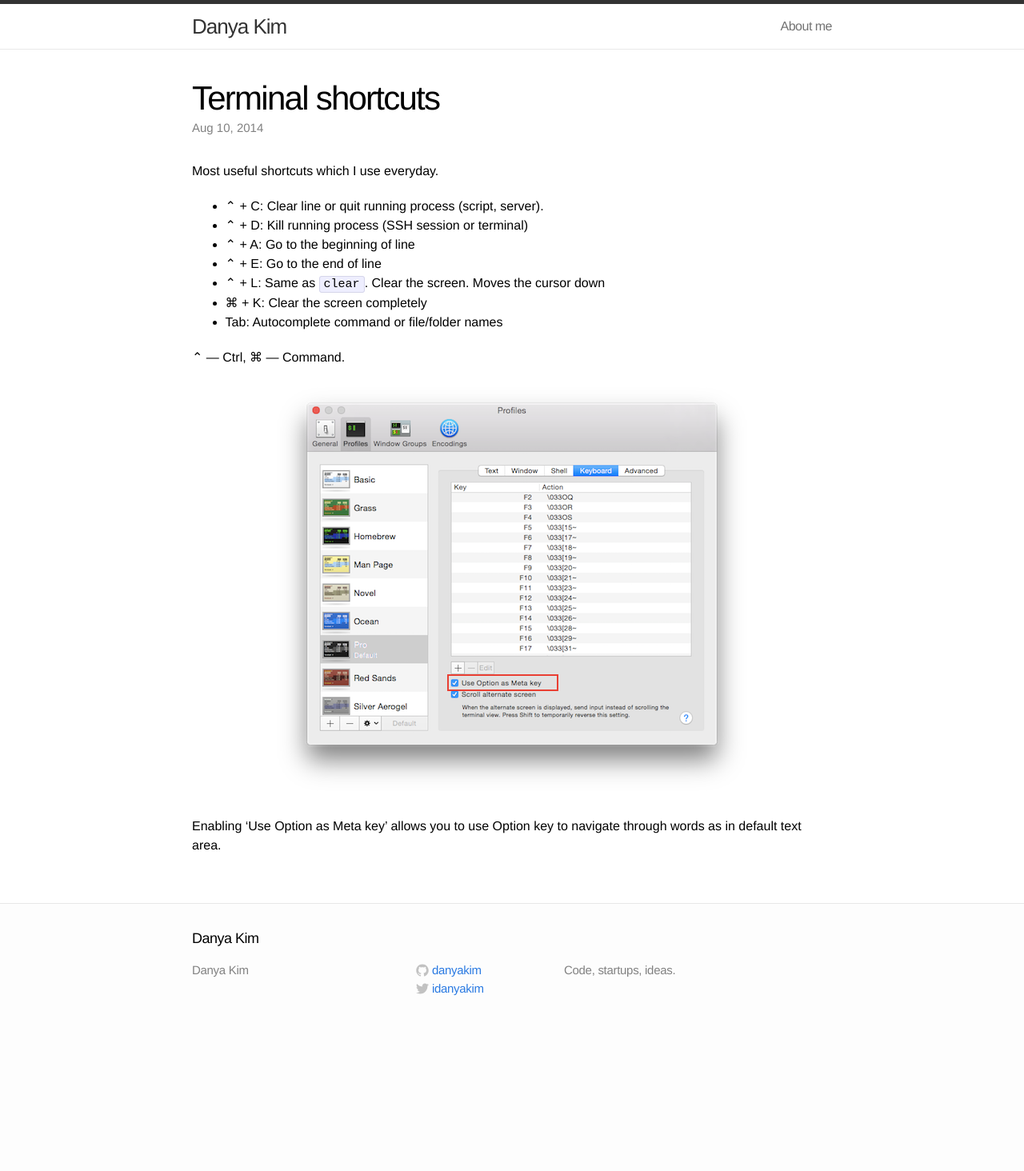
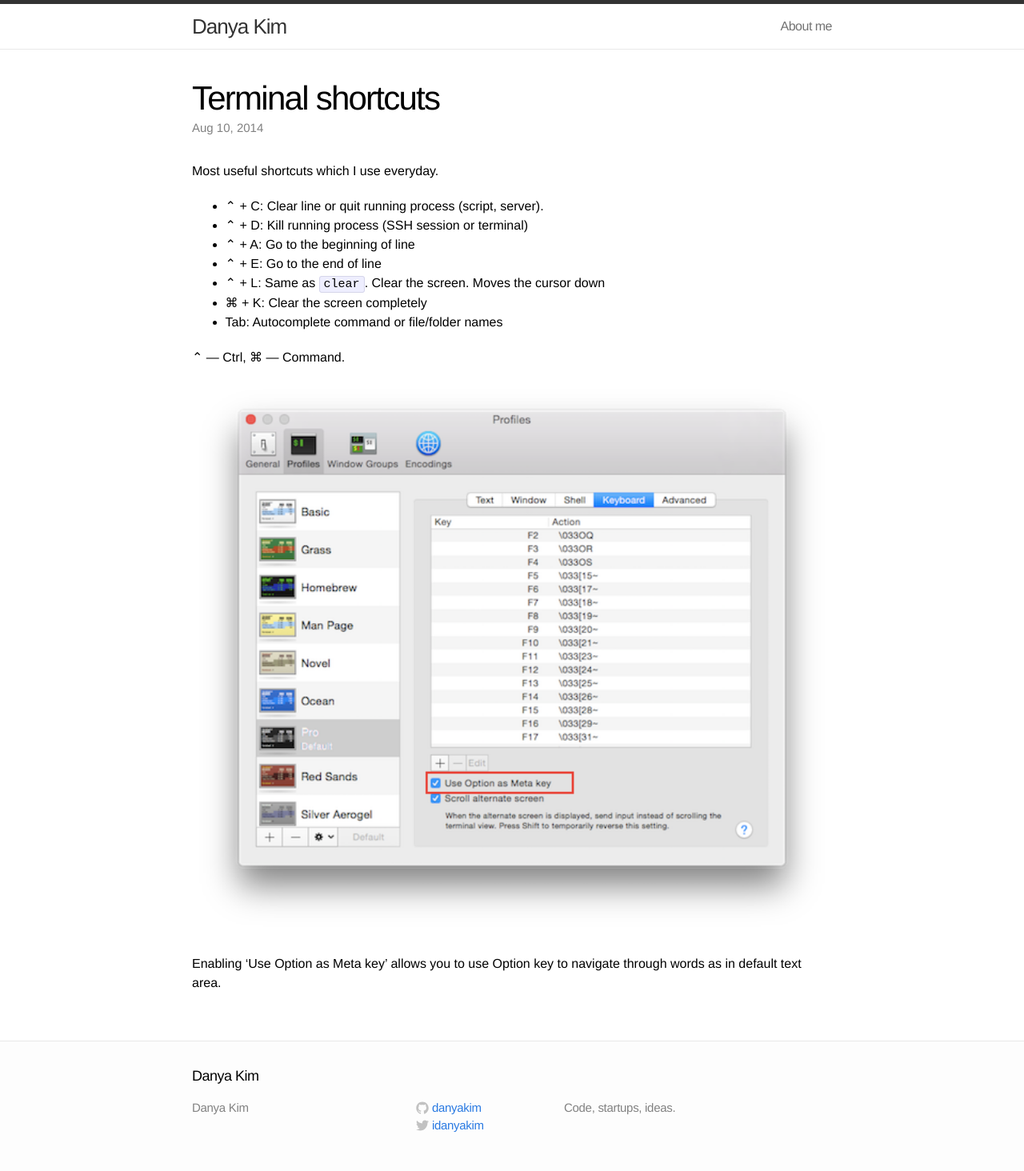
Before and after one commit to dankimio/jekyll-blog, a Jekyll site: the page built from _posts/2014-08-10-terminal-shortcuts.md, in a window 1280 px wide. Shown: the whole page at 80% size. Built offline with Jekyll 4.4.1, drawn with Linux system fonts in a browser that asks for light colours; before the commit the page ends 1292 px from its top, so only the background shows below that.

Commit message:
Fix image width

```diff
--- a/css/custom.css
+++ b/css/custom.css
@@ -1,3 +1,11 @@
 .center {
   text-align: center;
 }
+
+.center img {
+  width: 100%;
+}
+
+li img {
+  width: 100%;
+}
```
